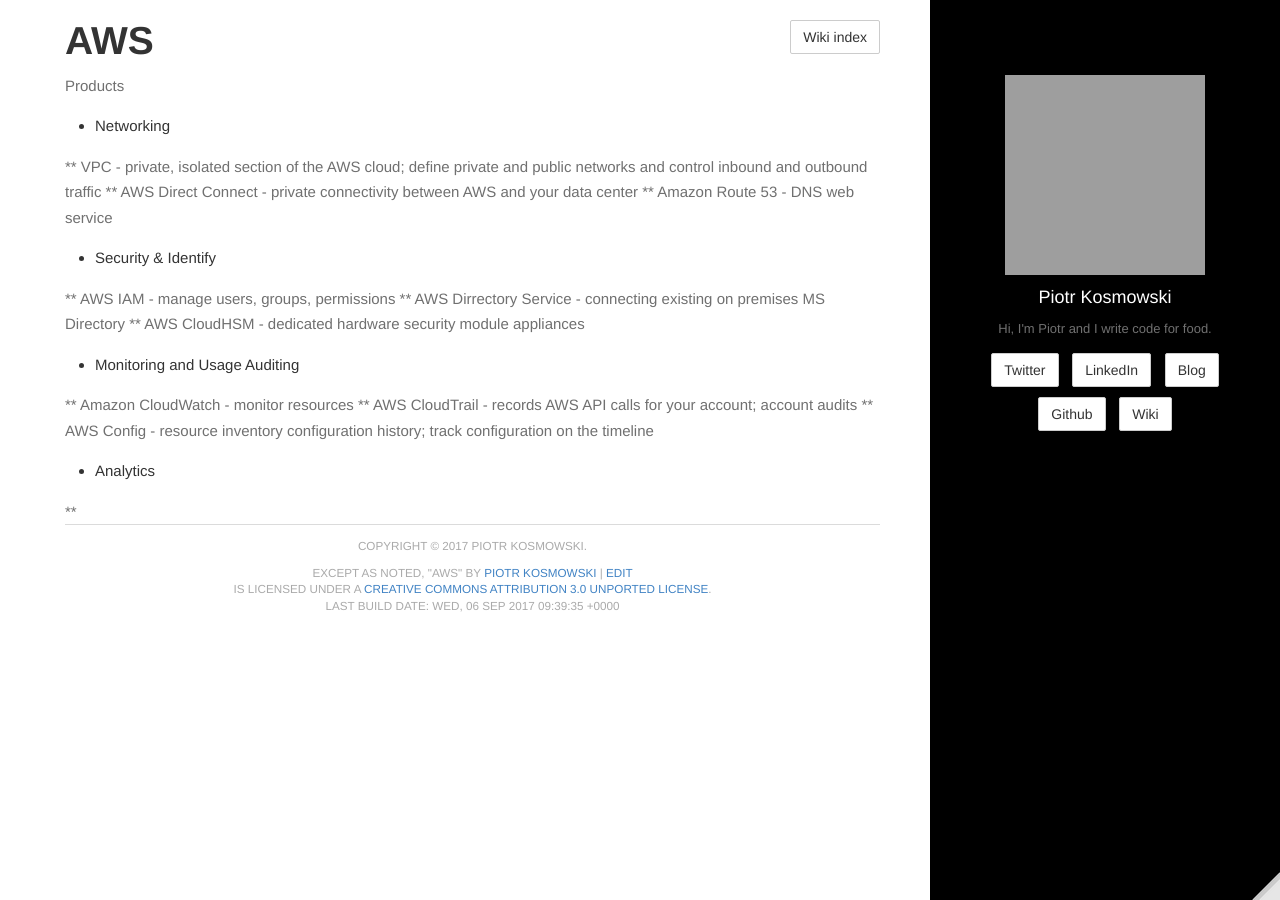
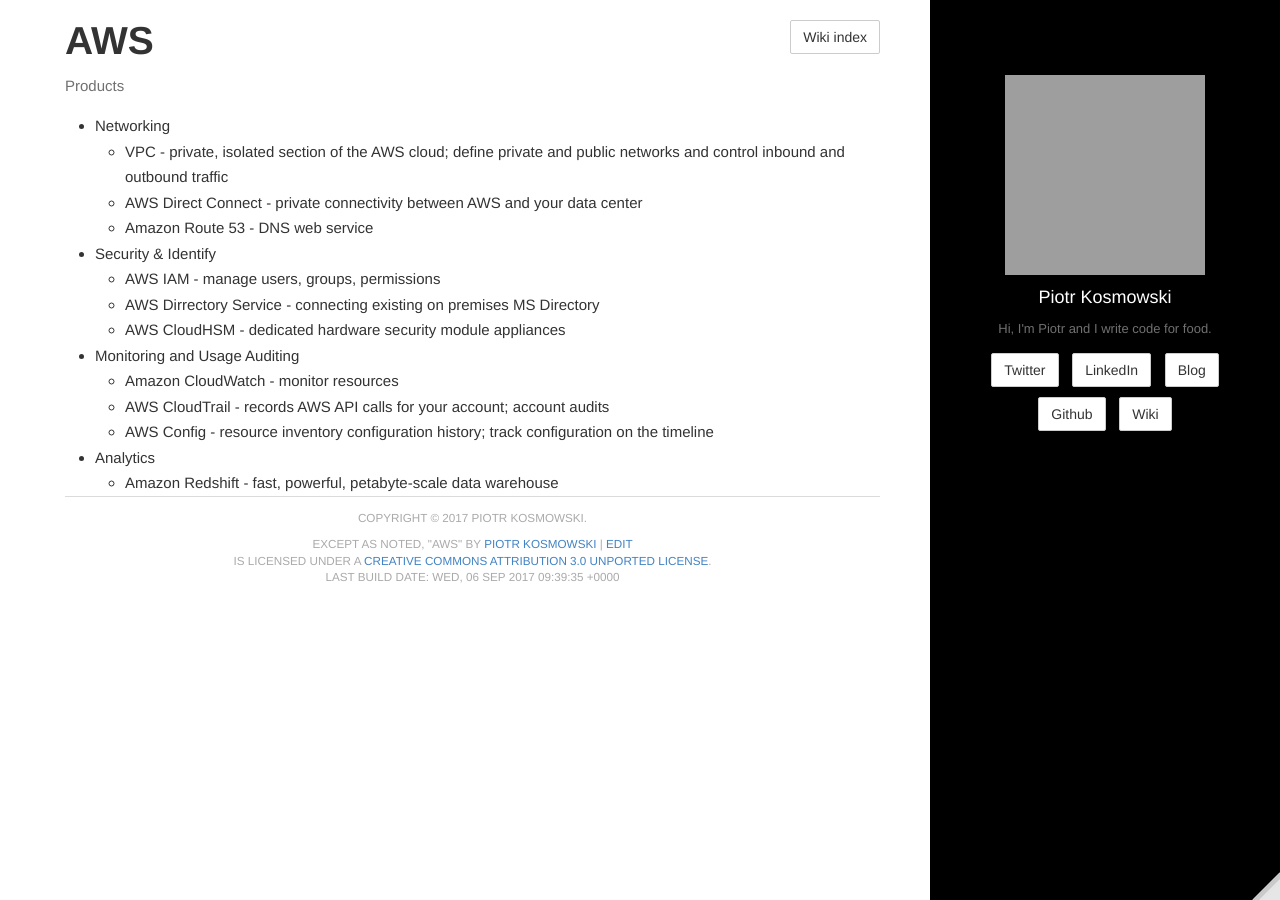
Before and after one commit to kospiotr/kospiotr.github.io, a Jekyll site: the page built from wiki/aws.md, in a window 1280 px wide. Built offline with Jekyll 4.4.1, drawn with Linux system fonts in a browser that asks for light colours; grey boxes are pictures that could not be loaded.

Commit message:
Update aws.md

```diff
--- a/wiki/aws.md
+++ b/wiki/aws.md
@@ -9,23 +9,19 @@
 Products
 
 * Networking
-
-** VPC - private, isolated section of the AWS cloud; define private and public networks and control inbound and outbound traffic
-** AWS Direct Connect - private connectivity between AWS and your data center
-** Amazon Route 53 - DNS web service
+  * VPC - private, isolated section of the AWS cloud; define private and public networks and control inbound and outbound traffic
+  * AWS Direct Connect - private connectivity between AWS and your data center
+  * Amazon Route 53 - DNS web service
 
 * Security & Identify
-
-** AWS IAM - manage users, groups, permissions
-** AWS Dirrectory Service - connecting existing on premises MS Directory
-** AWS CloudHSM - dedicated hardware security module appliances
+  * AWS IAM - manage users, groups, permissions
+  * AWS Dirrectory Service - connecting existing on premises MS Directory
+  * AWS CloudHSM - dedicated hardware security module appliances
 
 * Monitoring and Usage Auditing
-
-** Amazon CloudWatch - monitor resources
-** AWS CloudTrail - records AWS API calls for your account; account audits
-** AWS Config - resource inventory configuration history; track configuration on the timeline
+  * Amazon CloudWatch - monitor resources
+  * AWS CloudTrail - records AWS API calls for your account; account audits
+  * AWS Config - resource inventory configuration history; track configuration on the timeline
 
 * Analytics
-
-**
+  * Amazon Redshift - fast, powerful, petabyte-scale data warehouse
```
